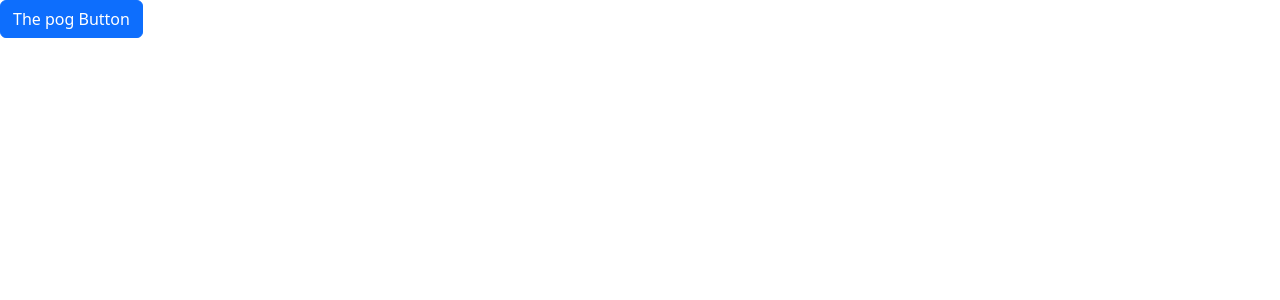
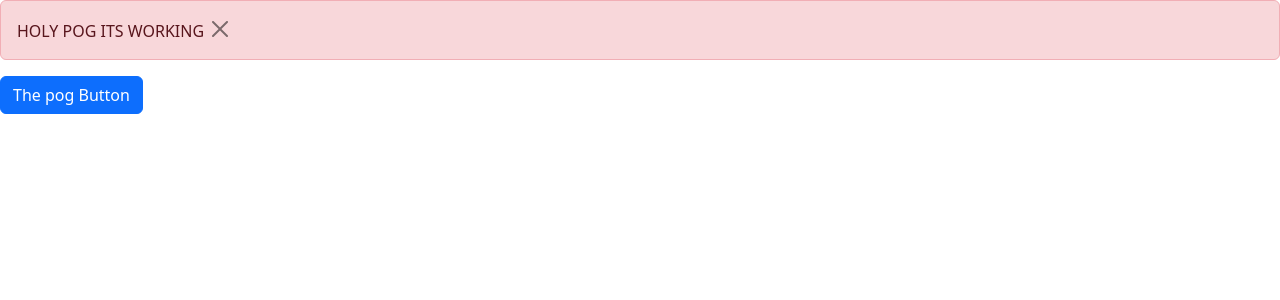
Before and after one commit to notkrises/react-course, a React (Vite) app: page / in a window 1280 px wide. Both pictures are taken after a click on the button "The pog Button". Shown: the top 300 px of the page. Built offline with nearby package versions, Linux system fonts and the light colour scheme.

Commit message:
Showing an Alert(Excercise)

```diff
--- a/src/App.tsx
+++ b/src/App.tsx
@@ -1,9 +1,19 @@
+import { useState } from "react";
+import Alert from "./components/Alert";
 import Button from "./components/Button";
 
 function App() {
+  const [alertVisible, setAlertVisibilty] = useState(false);
+
   return (
     <div>
-      <Button color="primary" onClick={() => console.log("clicked")}>
+      {alertVisible && (
+        <Alert onClose={() => setAlertVisibilty(false)} color="danger">
+          {" "}
+          HOLY POG ITS WORKING{" "}
+        </Alert>
+      )}
+      <Button color="primary" onClick={() => setAlertVisibilty(true)}>
         The pog Button
       </Button>
     </div>
--- a/src/components/Alert.tsx
+++ b/src/components/Alert.tsx
@@ -2,10 +2,23 @@
 
 interface Props {
   children: ReactNode;
+  color?: "primary" | "secondary" | "danger";
+  onClose: () => void;
 }
 
-const Alert = ({ children }: Props) => {
-  return <div>{children}</div>;
+const Alert = ({ children, color = "danger", onClose }: Props) => {
+  return (
+    <div className={"alert alert-dismissisble alert-" + color}>
+      {children}{" "}
+      <button
+        onClick={onClose}
+        type="button"
+        className="btn-close"
+        data-bs-dismiss="alert"
+        aria-label="Close"
+      ></button>
+    </div>
+  );
 };
 
 export default Alert;
```
